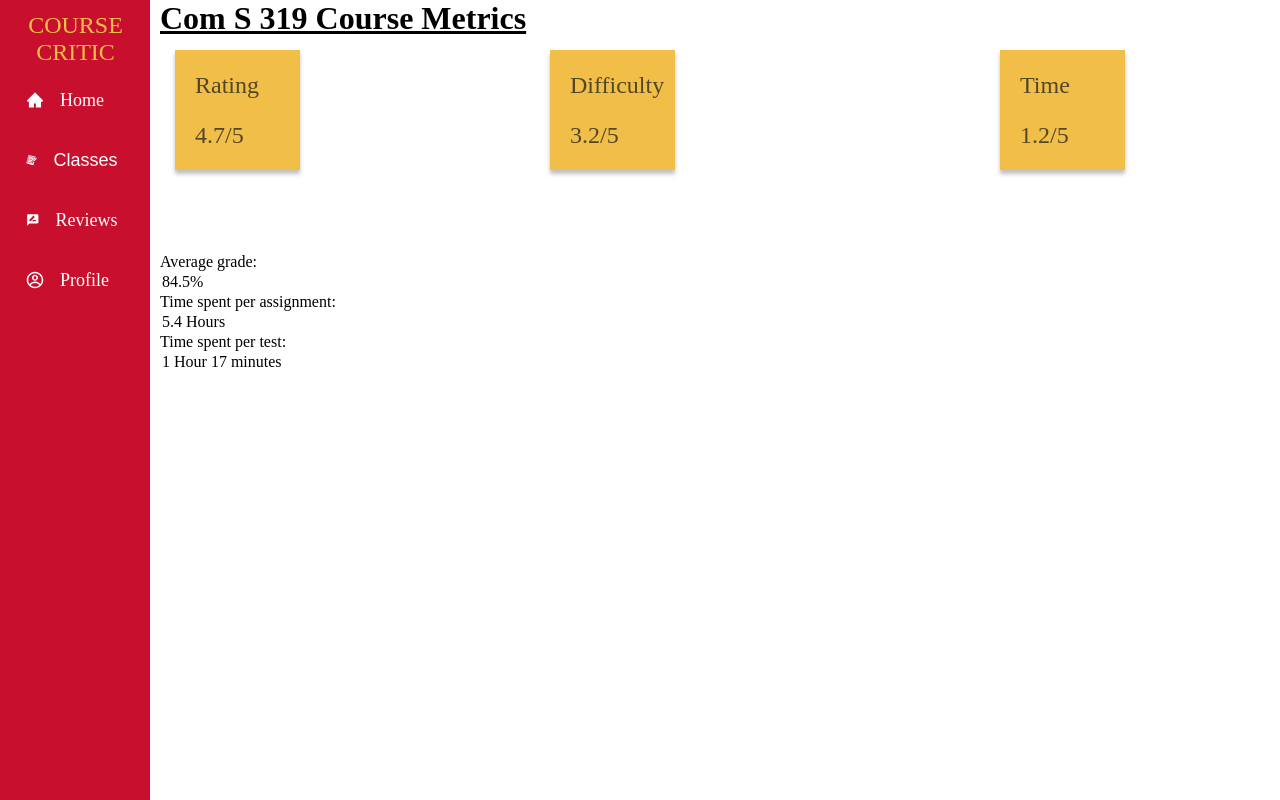
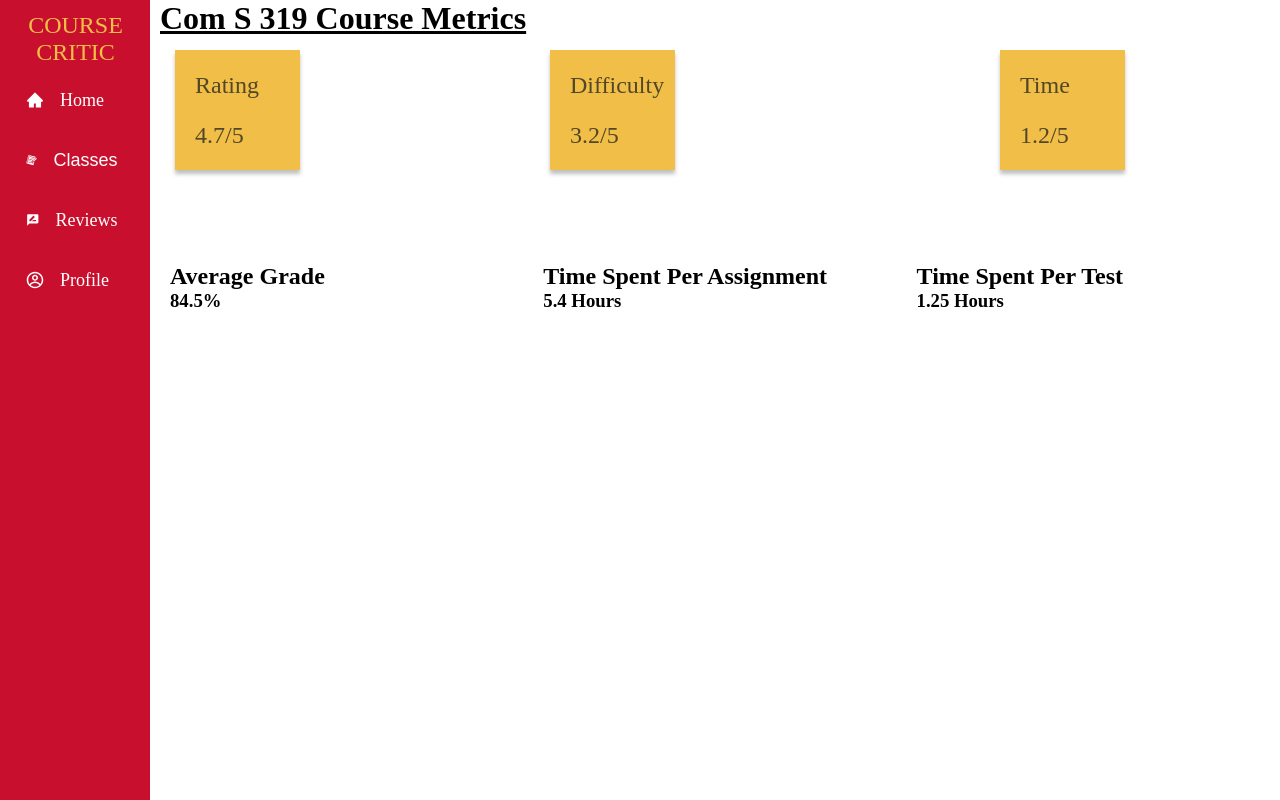
Before and after one commit to Drake-Dodson/course-critic, a React (Create React App) app in the folder 319-course-critic-ui/: page /pages/CourseMetricsPage in a window 1280 px wide. Built offline with nearby package versions, Linux system fonts and the light colour scheme.

Commit message:
725 Fixed Lower Table on Page

```diff
--- a/319-course-critic-ui/src/pages/CourseMetricsPage.css
+++ b/319-course-critic-ui/src/pages/CourseMetricsPage.css
@@ -21,7 +21,7 @@
   width: 33.33%;
   padding: 10px;
   height: 100px;
-  background:#CAC7A7
+
 }
 
 /* Clear floats after the columns */
--- a/319-course-critic-ui/src/pages/CourseMetricsPage.js
+++ b/319-course-critic-ui/src/pages/CourseMetricsPage.js
@@ -58,7 +58,7 @@ export default function CourseMetricsPage() {
           <br></br>
           <br></br>
 
-          <p>Average grade:</p>
+          {/* <p>Average grade:</p>
             <table>
               <tr>
                 <td>84.5%</td>
@@ -75,7 +75,26 @@ export default function CourseMetricsPage() {
               <tr>
                 <td>1 Hour 17 minutes</td>
               </tr>
-            </table>
+            </table> */}
+
+          <div class="row">
+            <div class="column">
+              <h2>Average Grade</h2>
+              <h3>84.5%</h3>
+            </div>
+            <div class="column">
+              <h2>Time Spent Per Assignment</h2>
+              <h3>5.4 Hours</h3>
+            </div>
+            <div class="column">
+              <h2>Time Spent Per Test</h2>
+              <h3>1.25 Hours</h3>
+            </div>
+          </div>
+
+
         </div>
+
+
     )
 }
```
